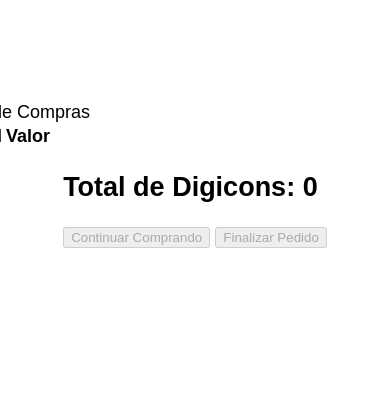
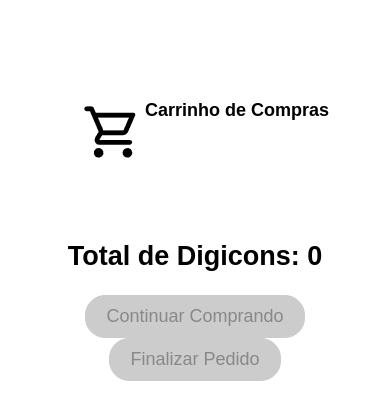
Before and after one commit to RafaelViniciusSenac/Digix, a PHP site: page /carrinho.html in a window 390 px wide; the page is wider, and only the part inside the window is pictured. Shown: the top 420 px of that part. Run offline with PHP 8.4, Linux system fonts and the light colour scheme; lists and menus that the app fills with data are empty.

Commit message:
Update carrinho.css

```diff
--- a/colaborador/carrinho/carrinho.css
+++ b/colaborador/carrinho/carrinho.css
@@ -1,3 +1,11 @@
+:root {
+  --laranja: #FC671D;
+  --magenta: #D34AF4;
+  --cinza: #faf6f7;
+  --ciano: #0BC0D3;
+  --base: #2c006a;
+}
+
 body{
     font-family: Arial, Helvetica, sans-serif;
     background-color: #fff;
@@ -13,24 +21,177 @@ body{
 
 .container{
     margin-top: 100px;
-    width: 600px;
+    margin-left: 20px;
 }
-.carrinho-container img{
+.titulo{
+    display: flex;
+    flex-direction: row;
+    font-weight: bold;
+}
+.tex-qtd-itens{
+    font-weight: normal;
+    color:var(--ciano);
+}
+
+.icone{
     width: 18px;
+    height: 18px;
+    border-bottom: 2px solid var(--laranja);
 }
-.carrinho-container {
-    position: relative;
-    display: inline-block;
+.icone img{
+    width: 100%;
 }
-.carrinho-container::after {
-    content: '';
-    position: absolute;
-    left: 0;
-    right: 0;
-    bottom: 0;
-    height: 2px; /* Espessura do sublinhado */
-    background-color: rgb(248, 135, 6); /* Cor do sublinhado */
+table {
+    margin-top: 30px;
+    border-collapse: separate;
+    border-spacing: 0 10px;
+    border: none;
+    width: 100%;
+  }
+th img{
+    width: 16px;
+    height: 16px;
+    margin-right: 5px;
 }
-.tabela{
-    padding: 50px;
+th, td {
+    padding-top: 5px;
+    padding-bottom: 5px;
+    padding-left: 40px;
+    text-align: left;
+    font-size: 16px;
+  }
+
+tbody tr {
+  border-radius: 5px;
+  box-shadow: 10px 4px 8px rgba(44, 0, 106, 0.4); /* Desloca a sombra 10px para a direita */
 }
+  td input {
+    border: 1px solid var(--magenta);
+    box-sizing: border-box;
+    padding: 5px;
+    padding-right: 10px;
+    font-size: 16px;
+    line-height: 10px;
+    width: 75px;
+    border-radius: 10px;
+  }
+
+  td button {
+    border: 1px solid var(--cor-texto-botao-hover);
+    background-color: var(--cor-texto-botao-hover);
+    color: var(--cor-text-botao-form);
+    padding: 5px 10px;
+    border-radius: 5px;
+    font-size: 16px;
+    cursor: pointer;
+  }
+
+  td button:hover {
+    border: 1px solid var(--cor-texto-botao-hover);
+    background-color: var(--cor-botao-hover);
+    color: var(--cor-texto-botao-hover);
+  }
+
+  th p {
+    text-align: center;
+    margin: 0;
+  }
+
+  td p {
+    text-align: left;
+    margin: 0;
+  }
+
+  tr:nth-child(even) td {
+    background: var(--cor-popup-fundo);
+  }
+
+  tr:nth-child(odd) td {
+    background: var(--cor-fundo-input-form);
+  }
+
+  th {
+    border-right: 1px solid var(--cor-border-menu);
+    background: var(--cor-popup-fundo);
+  }
+
+  th:last-child,
+  td:last-child {
+    border-right: none;
+  }
+.cor-moeda{
+  color: var(--laranja);
+}
+.cor-valor{
+  color: var(--ciano);
+}
+  .remove-button img{
+    width: 18px;
+
+  }
+  .total {
+    text-align: center;
+    margin: 20px 0;
+  }
+
+  .checkout-button {
+    border: 1px solid var(--magenta);
+    background-color: var(--magenta);
+    color: #fff;
+    padding: 10px 20px;
+    border-radius: 20px;
+    font-size: 18px;
+    cursor: pointer;
+  }
+
+  .checkout-button:hover {
+    border: 1px solid var(--magenta);
+    background-color: #fff;
+    color: #000;
+  }
+
+  .checkout-button:disabled {
+    border: 1px solid #ccc;
+    background-color: #ccc;
+    color: #888;
+    cursor: not-allowed;
+  }
+
+  @media screen and (max-width: 600px) {
+    table,
+    thead,
+    tbody,
+    th,
+    td,
+    tr {
+      display: block;
+    }
+
+    thead {
+      display: none;
+    }
+
+    tr {
+      border: 1px solid var(--cor-border-menu);
+      margin-bottom: 1em;
+    }
+
+    td {
+      border: none;
+      border-bottom: 1px solid var(--cor-border-menu);
+      position: relative;
+      padding-left: 50%;
+    }
+
+    td:before {
+      content: attr(data-label);
+      position: absolute;
+      top: 50%;
+      left: 6px;
+      width: 45%;
+      padding-right: 10px;
+      white-space: nowrap;
+      transform: translateY(-50%);
+      font-weight: bold;
+    }
+  }
```
